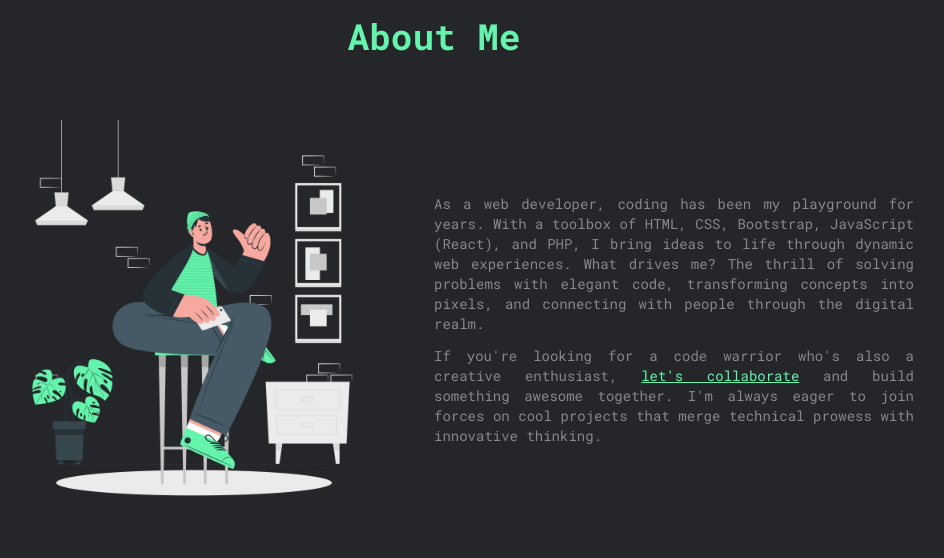
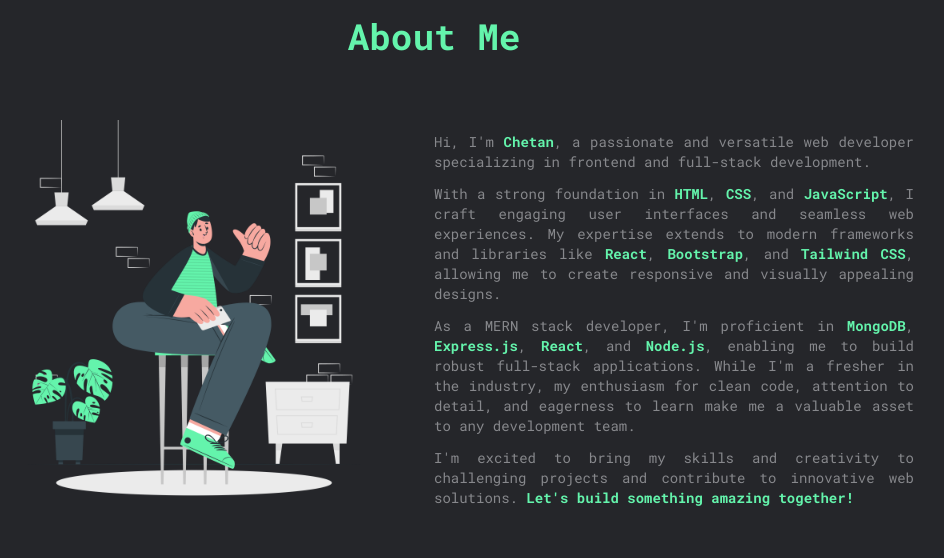
Before and after one commit to Chetan-B9/cb-portfolio, a React (Vite) app in the folder cb-portfolio/: page / in a window 1280 px wide. Shown: the part 840-1398 px from the top of the page, without its empty margins (206-1150 px from the left). Built offline with nearby package versions, Linux system fonts and the light colour scheme; no server answers.

Commit message:
Updated: about us content and added on skill extra

```diff
--- a/cb-portfolio/src/Components/Home/Home.jsx
+++ b/cb-portfolio/src/Components/Home/Home.jsx
@@ -65,6 +65,10 @@
     {
       skill: "Tailwind CSS",
       icon: "Icons/skills icons/tailwind-css.png",
+    },
+    {
+      skill: "Sass",
+      icon: "Icons/skills icons/sass.png",
     },
     {
       skill: "Node.js",
@@ -194,22 +198,16 @@
           <div className="h-full mt-3 lg:mt-0" data-aos="fade-left">
             <div className=" text-sm text-justify text-secondary-text h-full flex flex-col justify-center">
               <p>
-                As a web developer, coding has been my playground for years.
-                With a toolbox of HTML, CSS, Bootstrap, JavaScript (React), and
-                PHP, I bring ideas to life through dynamic web experiences. What
-                drives me? The thrill of solving problems with elegant code,
-                transforming concepts into pixels, and connecting with people
-                through the digital realm.
+              Hi, I&#39;m <strong className="text-main">Chetan</strong>, a passionate and versatile web developer specializing in frontend and full-stack development.
               </p>
               <p className="mt-3">
-                If you&apos;re looking for a code warrior who&apos;s also a
-                creative enthusiast,{" "}
-                <Link to="#" className="text-main underline underline-offset-3">
-                  let&apos;s collaborate
-                </Link>{" "}
-                and build something awesome together. I&apos;m always eager to
-                join forces on cool projects that merge technical prowess with
-                innovative thinking.
+              With a strong foundation in <strong className="text-main">HTML</strong>, <strong className="text-main">CSS</strong>, and <strong className="text-main">JavaScript</strong>, I craft engaging user interfaces and seamless web experiences. My expertise extends to modern frameworks and libraries like <strong className="text-main">React</strong>, <strong className="text-main">Bootstrap</strong>, and <strong className="text-main">Tailwind CSS</strong>, allowing me to create responsive and visually appealing designs.
+              </p>
+              <p className="mt-3">
+              As a MERN stack developer, I&#39;m proficient in <strong className="text-main">MongoDB</strong>, <strong className="text-main">Express.js</strong>, <strong className="text-main">React</strong>, and <strong className="text-main">Node.js</strong>, enabling me to build robust full-stack applications. While I&#39;m a fresher in the industry, my enthusiasm for clean code, attention to detail, and eagerness to learn make me a valuable asset to any development team.
+              </p>
+              <p className="mt-3">
+              I&#39;m excited to bring my skills and creativity to challenging projects and contribute to innovative web solutions. <strong className="text-main">Let&#39;s build something amazing together!</strong>
               </p>
             </div>
           </div>
--- a/cb-portfolio/src/index.css
+++ b/cb-portfolio/src/index.css
@@ -2,6 +2,21 @@
 
 :root {
   --main-color2: #64f4ac0b;
+}
+
+/* width */
+::-webkit-scrollbar {
+  width: 6px;
+}
+
+/* Track */
+::-webkit-scrollbar-track {
+  background: #25262a;
+}
+
+/* Handle */
+::-webkit-scrollbar-thumb {
+  background: #64f4ac;
 }
 
 .custom-breadcrumb .ant-breadcrumb-separator {
```
Also changed, not shown: cb-portfolio/public/Icons/skills icons/sass.png (added).
